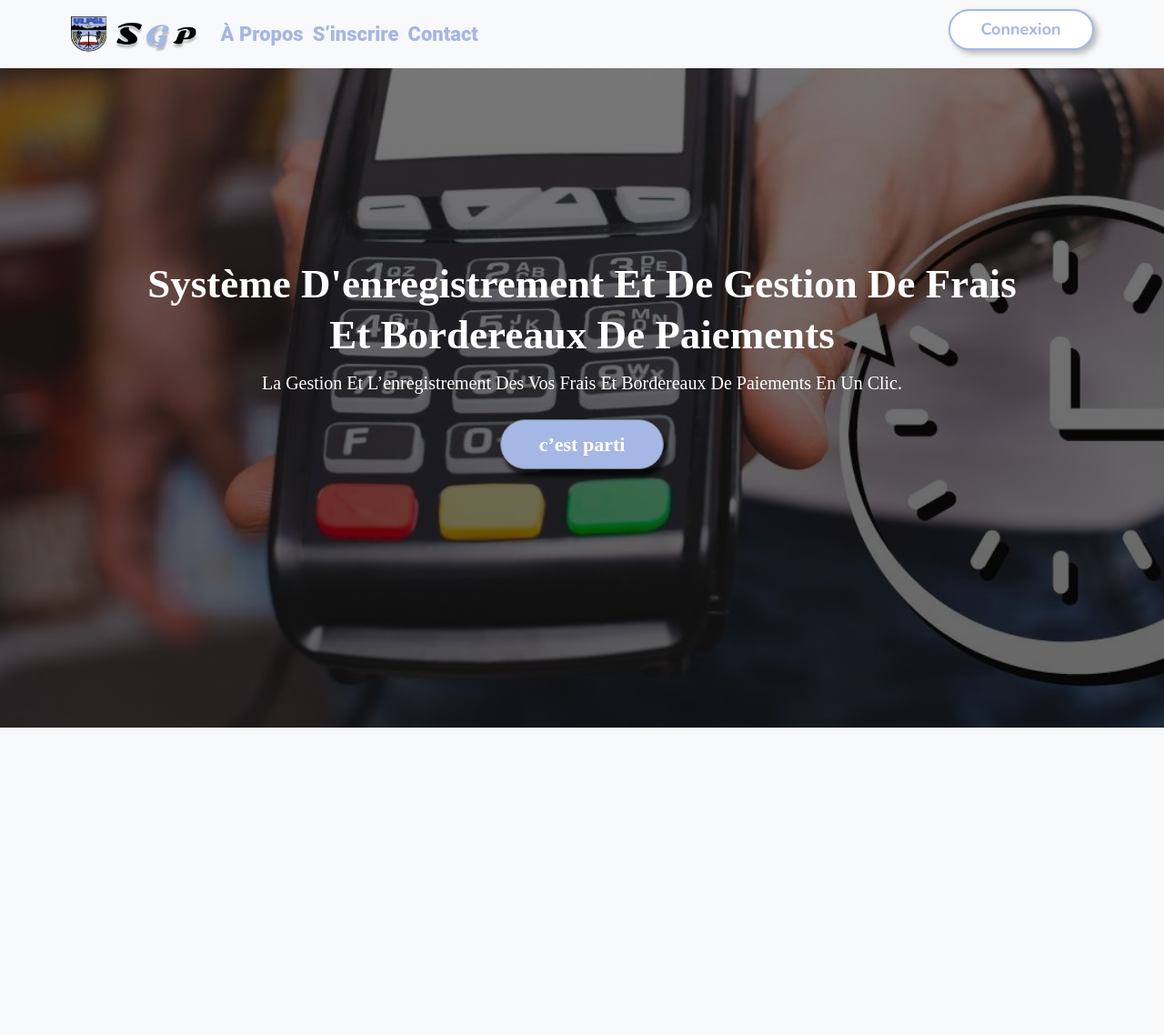
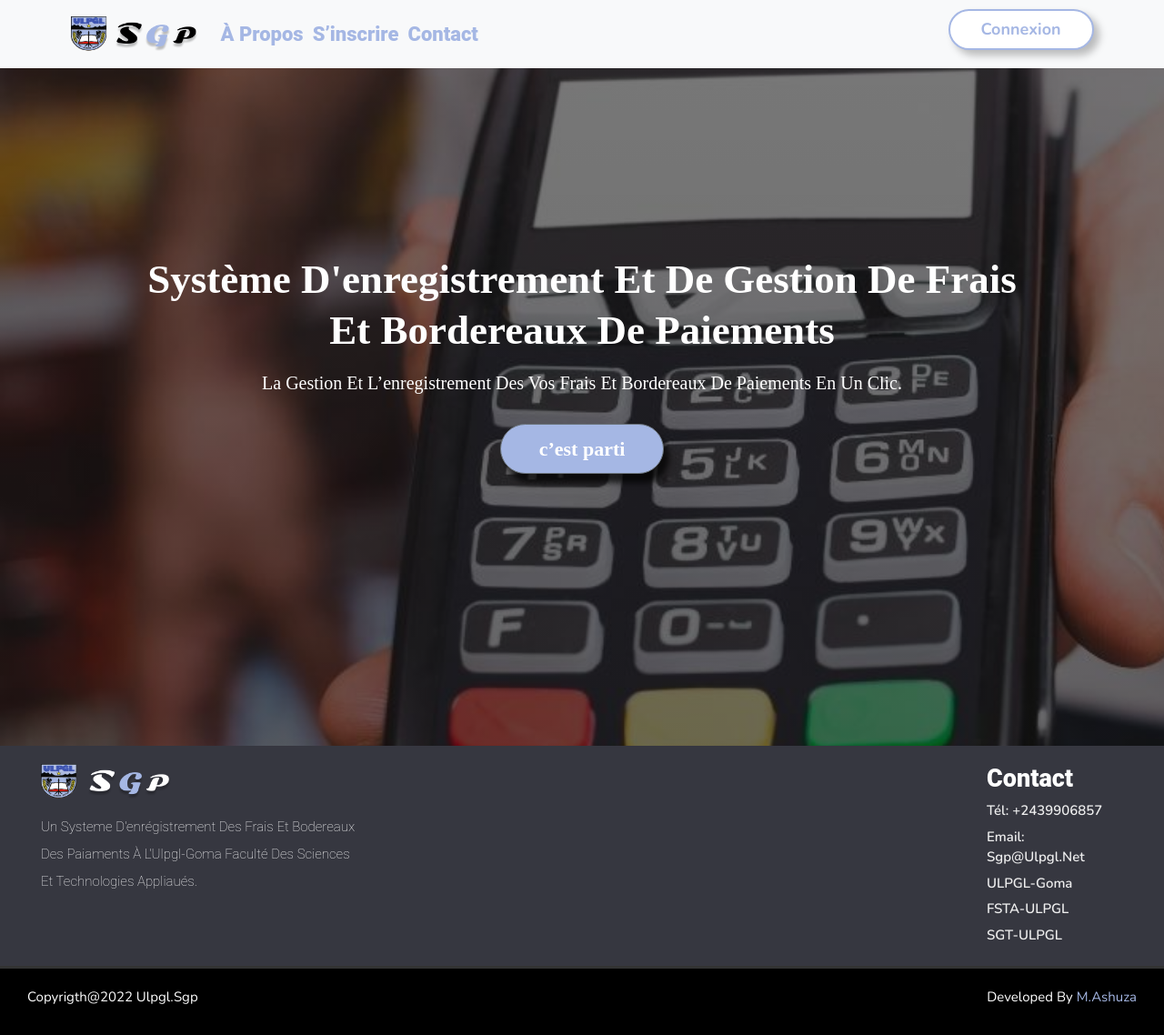
Before and after one commit to Ashuza11/SGP_FSTA_Webapp, a Flask app: page / in a window 1280 px wide. Shown: the whole page at 91% size. Before the commit the page ends 800 px from the top, so only its background shows below. Run offline with Flask 2, Linux system fonts and the light colour scheme.

Commit message:
Style home page

```diff
--- a/application.py
+++ b/application.py
@@ -1,5 +1,5 @@
 from flask import Flask, render_template
-from flask_sqlalchemy import SQLAlchemy
+# from flask_sqlalchemy import SQLAlchemy
 
 # App configurations
 app = Flask(__name__)
@@ -7,7 +7,7 @@ app = Flask(__name__)
 # DB configurations
 app.config['SQLALCHEMY_DATABASE_URI'] = 'sqlite:///site.db'
 ## Data base instance
-db = SQLAlchemy(app)
+# db = SQLAlchemy(app)
 
 
 # DataBase Model
--- /dev/null
+++ b/static/home.css
@@ -0,0 +1,69 @@
+.home{
+    min-height: 100vh;
+    display: flex;
+    align-items: center;
+    justify-content: center;
+    flex-flow: column;
+    position: relative;
+    z-index: 0;
+  }
+
+  .home .content{
+    text-align: center;
+    width: 75%;
+  }
+
+  .home .content .title {
+    font-family: 'Poppins';
+    font-weight: 900;
+    font-size: 45px;
+    line-height: 125%;
+    text-align: center;
+    margin-bottom: 15px;
+  }
+  .home .content .text {
+    color: #fff;
+    font-family: 'Poppins';
+    font-style: normal;
+    font-weight: 300;
+    font-size: 20px;
+    line-height: 30px;
+    text-align: center;
+    margin-bottom: 30px;
+  }
+
+  .home .content .b-center {
+    width: 180px;
+    height: 55px;
+    color: #FFFFFF;
+    background: #A5B7E4;
+    box-shadow: 6px 10px 6px rgba(0, 0, 0, 0.7);
+    border-radius: 50px;
+    font-family: 'Poppins';
+    font-weight: 800;
+    font-size: 22px;
+  }
+  .home .content .b-center:hover{
+      background-color: #fff;
+      color: #A5B7E4;
+      border: 2px solid #A5B7E4;
+  }
+
+
+/* Home */
+@media (min-width: 200px) and (max-width: 974px) {
+
+    .home .content .title, .text{
+        font-size: 3.2rem;
+        text-align: center;
+      }
+      .home .content .text{
+        font-size: 2rem;
+        text-align: center;
+      }
+      .home .content .b-center {
+        margin-top: 2rem;
+      }
+
+
+  }
--- a/static/styles.css
+++ b/static/styles.css
@@ -4,7 +4,7 @@
   --blue1:#3F52AE;
   --blue2: #A5B7E4;
   --black1: #000;
-  --black2: #363740;
+  --footer: #363740;
   --red: #EB1E10;
 
 }
@@ -19,60 +19,54 @@
   transition: all .2s linear;
 }
 
-/* *::selection{
-  background:var(--orange);
-  color:#fff;
-} */
-
 html{
   font-size: 62.5%;
   overflow-x: hidden;
   scroll-padding-top: 6rem;
   scroll-behavior: smooth;
 }
-
+body * {
+  transition: .9s;
+}
+body {
+  color: #333;
+  background-image: linear-gradient(rgba(0, 0, 0, 0.527),rgba(0, 0, 0, 0.6)) , url(../static/img/location-tpe-courte-duree.jpg);
+  background-size: cover;
+  position: relative;
+  background-repeat: no-repeat;
+}
 
 h1, h2, h3, h4, h5, h6, a {
   color: #ffff;
 }
+
 h1 {font-size: 46px;}
-
-html, body {
-  font-family: "Montserrat", sans-serif;
-  scroll-behavior: smooth;
-  color: white;
-  height: 100%;
-}
-
-.box1 {
-  left: 50%;
-  position: absolute;
-  top: 45%;
-  transform: translate(-50%, -55%);
-  text-align: center;
-}
-/* background-image: linear-gradient(60deg, #29323c 0%, #485563 100%);
-        opacity: .6; */
-
-body {
-    color: #333;
-    background-image: linear-gradient(rgba(0, 0, 0, 0.527),rgba(0, 0, 0, 0.6)) , url(../static/img/location-tpe-courte-duree.jpg);
-    background-size: cover;
-    position: relative;
-    background-repeat: no-repeat;
+a {
+  text-decoration: none;
+  color: var(--blue2);
 }
 
 
+/* section styles  */
+
+/* Nav-bar styles */
+.site-header .logo {
+  width: 150px;
+  height: auto;
+}
+
 .site-header .nav-item .nav-link {
-  font-family: 'Roboto', 'Times New Roman', Times, serif;
+  font-family: 'Roboto', 'Times New Roman',  cursive, sans-serif;
   font-style: normal;
   font-weight: 900;
   font-size: 22px;
   line-height: 35px;
   color: #A5B7E4;
-
 }
 
+.site-header .nav-item .nav-link:hover{
+  color: var(--black1);
+}
 .site-header .humboger {
   background-color: #A5B7E4;
 }
@@ -86,53 +80,132 @@ ul .large{
   border: 2px solid #A5B7E4;
   color: #A5B7E4;
   box-sizing: border-box;
-  box-shadow: 4px 4px 6px rgba(0, 0, 0, 0.25);
+  box-shadow: 6px 6px 8px rgba(0, 0, 0, 0.25);
   border-radius: 50px;
   font-weight: bold;
   font-size: 18px;
 }
-.home{
-  min-height: 100vh;
-  display: flex;
-  align-items: center;
-  justify-content: center;
-  flex-flow: column;
-  position: relative;
-  z-index: 0;
+ul .large:hover{
+  background-color: var(--blue2);
+  color: #fff;
+  border: none;
 }
 
-.home .content{
-  text-align: center;
-  width: 75%;
+  /* Footer section  */
+.footer {
+  background: var(--footer);
+}
+.footer .box-container {
+  display: flex;
+  flex-wrap: wrap;
+  justify-content: space-between;
+  padding: 20px;
+  margin-top: 20px;
+}
+.footer .box-container .about {
+  width: 350px;
+  height: auto;
+  margin-left: 25px;
 }
 
-.home .content .title {
-  font-family: 'Poppins';
-  font-weight: 900;
-  font-size: 45px;
-  line-height: 125%;
-  text-align: center;
-  margin-bottom: 15px;
-}
-.home .content .text {
-  color: #fff;
-  font-family: 'Poppins';
-  font-style: normal;
-  font-weight: 300;
-  font-size: 20px;
-  line-height: 100%;
-  text-align: center;
-  margin-bottom: 30px;
+.footer .box-container .logo {
+  width: 150px;
+  height: auto;
 }
 
-.home .content .b-center {
-  width: 180px;
-  height: 55px;
+.footer .box-container .about p{
+  font-family: 'Roboto';
+  font-style: normal;
+  font-weight: 100;
+  font-size: 15px;
+  line-height: 30px;
   color: #FFFFFF;
-  background: #A5B7E4;
-  box-shadow: 4px 8px 4px rgba(0, 0, 0, 0.7);
-  border-radius: 50px;
-  font-family: 'Poppins';
-  font-weight: 800;
-  font-size: 22px;
+  flex: none;
+  order: 1;
+  flex-grow: 0;
+  margin: 15px 0px;
+
 }
+
+.footer .box-container  .contact {
+  width: 150px;
+  height: auto;
+  margin-right: 25px;
+}
+
+.footer .box-container  .contact h3 {
+  font-family: 'Roboto';
+  font-style: normal;
+  font-weight: 900;
+  font-size: 27px;
+}
+.footer .box-container  .contact .contact-info  a{
+  display: block;
+  font-size: 1.5rem;
+  padding:.3rem 0;
+  color:#eee;
+  text-decoration: none;
+  font-weight: 600;
+  font-size: 15px;
+}
+.footer .box-container  .contact .contact-info  a:hover{
+  color:var(--blue1);
+  text-decoration: underline;
+}
+.footer .credential {
+  display: flex;
+  flex-wrap: wrap;
+  justify-content: space-between;
+  background-color: #000;
+  align-items: center;
+  padding: 20px 30px 20px 30px;
+  font-size: 1.5rem;
+  font-weight: normal;
+  color:#fff;
+  font-weight: 400;
+  border-top: .3rem solid rgba(255,255,255,.2);
+}
+.footer .credential span{
+  color: var(--blue2);
+}
+
+/* media queries  */
+/* General */
+@media (max-width:1200px){
+
+  html{
+    font-size: 65%;
+  }
+
+}
+@media (max-width:450px){
+
+  html{
+    font-size: 50%;
+  }
+}
+
+/* Header */
+@media (min-width: 250px) and (max-width: 976px) {
+
+  .site-header .nav-query-fix{
+    padding: 2px 20px 2px 20px;
+  }
+
+  .site-header .ms-auto{
+    display: flex;
+    justify-content: center;
+    align-items: center;
+  }
+
+}
+
+
+/* Footer */
+@media (max-width:576px){
+
+  footer .box-container  .contact {
+    margin-left: 25px;
+  }
+
+}
--- a/templates/layout.html
+++ b/templates/layout.html
@@ -10,7 +10,7 @@
     {% if title %}
         <title>SGP - {{ title }}</title>
     {% else %}
-        <title>SGP-ULPGL</title>
+        <title>Sgp-Ulpgl</title>
     {% endif %}
     <link
       href="https://cdn.jsdelivr.net/npm/bootstrap@5.0.1/dist/css/bootstrap.min.css"
@@ -18,16 +18,18 @@
       integrity="sha384-+0n0xVW2eSR5OomGNYDnhzAbDsOXxcvSN1TPprVMTNDbiYZCxYbOOl7+AMvyTG2x"
       crossorigin="anonymous"
     />
+
     <link rel="stylesheet" href="/static/styles.css">
+    <link rel="stylesheet" href="/static/home.css">
 </head>
 <body>
   <header class="site-header">
     <!-- Navbar -->
     <nav class="navbar navbar-expand-lg bg-light navbar-dark py-3 fixed-top">
-      <div class="container">
+      <div class="container nav-query-fix">
 
         <a href="#" class="navbar-brand">
-          <img src="/static/img/logo.png" alt="logo" width="150" height="40">
+          <img class="logo" src="/static/img/logo.png" alt="logo">
         </a>
 
         <button
@@ -60,8 +62,31 @@
   </header>
     {% block content %}{% endblock %}
 
-  <footer>
+     <!-- footer section  -->
 
+  <footer class="footer">
+    <div class="box-container">
+        <div class="about">
+            <a href="#">
+              <img class="logo" src="/static/img/footerLogo.png" alt="logo">
+            </a>
+            <p>Un systeme d'enrégistrement des frais et bodereaux des paiaments à l'Ulpgl-Goma Faculté des sciences et technologies appliaués.</p>
+        </div>
+        <div class="contact">
+            <h3>Contact</h3>
+            <div class="contact-info">
+              <a href="#">Tél: +2439906857</a>
+              <a href="#">Email: sgp@ulpgl.net</a>
+              <a href="#">ULPGL-Goma</a>
+              <a href="#">FSTA-ULPGL</a>
+              <a href="#">SGT-ULPGL</a>
+            </div>
+        </div>
+    </div>
+    <div class="credential">
+      <p class="credit1"> Copyrigth@2022 ulpgl.Sgp</p>
+      <p class="credit2"> Developed by <span><a href="#"> M.Ashuza </a></span></p>
+    </div>
   </footer>
 
   <script src="https://cdn.jsdelivr.net/npm/@popperjs/core@2.9.2/dist/umd/popper.min.js" integrity="sha384-IQsoLXl5PILFhosVNubq5LC7Qb9DXgDA9i+tQ8Zj3iwWAwPtgFTxbJ8NT4GN1R8p" crossorigin="anonymous"></script>
```
Also changed, not shown: static/img/footerLogo.png (added).
